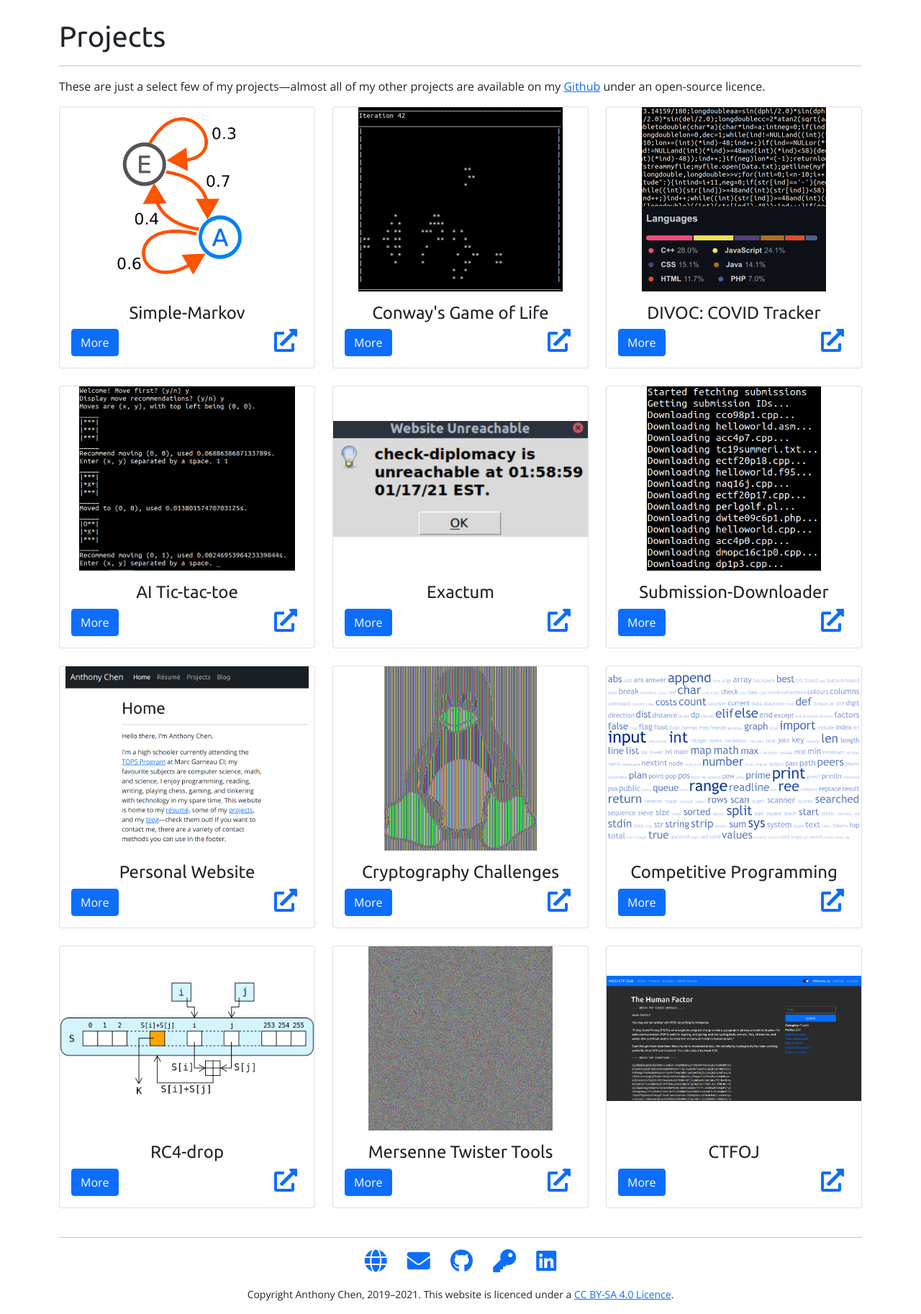
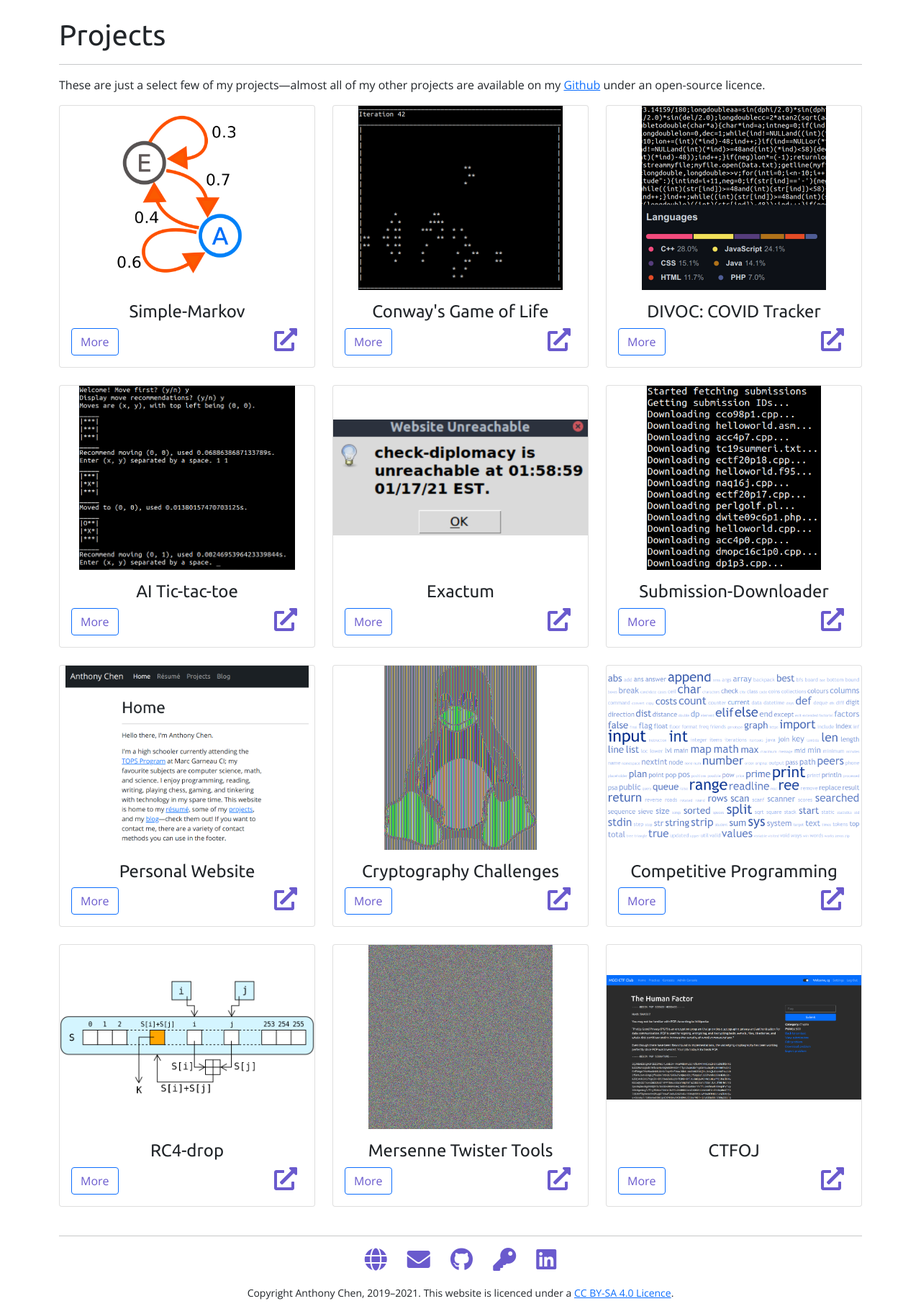
Before and after one commit to 0foxes/anthony-site, a PHP site: page /projects/ in a window 1280 px wide. Shown: the part 56-1882 px from the top of the page at 72% size. Run offline with PHP 8.4, Linux system fonts and the light colour scheme; some libraries are stand-ins or nearby versions.

Commit message:
more styling fixes

```diff
--- a/assets/css/style.css
+++ b/assets/css/style.css
@@ -2,12 +2,12 @@
 	font-family: 'Open Sans', sans-serif;
 }
 
-.page-header {
-	padding-top: 1.6em;
+.navbar-dark, .navbar-nav, .nav-link, h1, h2, h3, h4, h5, h6 {
+	font-family: 'Ubuntu', sans-serif;
 }
 
-.navbar-dark, .navbar-nav, .nav-link, h1, h2, h3, h4, h5, h6 {
-	font-family: 'Ubuntu', sans-serif;
+.page-header {
+	padding-top: 1.5em;
 }
 
 .copyright-text {
@@ -53,7 +53,7 @@
 	object-fit: cover;
 }
 
-/* blinking cursor mainly for headers, patterned off gnome-terminal */
+/* blinking class for underscores and the like */
 .blinking {
     animation: 1.2s blink step-end infinite;
 	-webkit-animation: 1.2s blink step-end infinite;
@@ -91,3 +91,16 @@
         opacity: 0;
     }
 }
+
+/* change bootstrap's colours so it looks better */
+.icon, .btn {
+    color: slateblue;
+}
+
+.icon:hover {
+    color: royalblue;
+}
+
+.btn:hover {
+    background-color: royalblue;
+}
--- a/projects/index.php
+++ b/projects/index.php
@@ -45,9 +45,9 @@
                         <img class="card-img-top card-image" src="/assets/img/aitic.png" alt="Network error, image failed to load.">
                         <div class="card-body">
                             <h4 class="card-title text-center">AI Tic-tac-toe</h4>
-                            <button type="button" class="btn btn-primary" data-bs-toggle="modal" data-bs-target="#modalZero">More</button>
+                            <button type="button" class="btn btn-outline-primary" data-bs-toggle="modal" data-bs-target="#modalZero">More</button>
                             <a href="https://github.com/slightlyskepticalpotat/ai-tictactoe">
-                                <i class="fas fa-external-link-alt fa-2x px-2 float-end"></i>
+                                <i class="fas fa-external-link-alt fa-2x px-2 icon float-end"></i>
                             </a>
                         </div>
                         <div class="modal fade" id="modalZero" tabindex="-1" aria-labelledby="modalZeroLabel" aria-hidden="true">
@@ -72,9 +72,9 @@
                         <img class="card-img-top card-image" src="/assets/img/rc4.png" alt="Network error, image failed to load.">
                         <div class="card-body">
                             <h4 class="card-title text-center">RC4-drop</h4>
-                            <button type="button" class="btn btn-primary" data-bs-toggle="modal" data-bs-target="#modalOne">More</button>
+                            <button type="button" class="btn btn-outline-primary" data-bs-toggle="modal" data-bs-target="#modalOne">More</button>
                             <a href="https://github.com/slightlyskepticalpotat/RC4-drop">
-                                <i class="fas fa-external-link-alt fa-2x px-2 float-end"></i>
+                                <i class="fas fa-external-link-alt fa-2x px-2 icon float-end"></i>
                             </a>
                         </div>
                         <div class="modal fade" id="modalOne" tabindex="-1" aria-labelledby="modalOneLabel" aria-hidden="true">
@@ -99,9 +99,9 @@
                         <img class="card-img-top card-image" src="/assets/img/cp.png" alt="Network error, image failed to load.">
                         <div class="card-body">
                             <h4 class="card-title text-center">Competitive Programming</h4>
-                            <button type="button" class="btn btn-primary" data-bs-toggle="modal" data-bs-target="#modalTwo">More</button>
+                            <button type="button" class="btn btn-outline-primary" data-bs-toggle="modal" data-bs-target="#modalTwo">More</button>
                             <a href="https://github.com/slightlyskepticalpotat/programming-solutions">
-                                <i class="fas fa-external-link-alt fa-2x px-2 float-end"></i>
+                                <i class="fas fa-external-link-alt fa-2x px-2 icon float-end"></i>
                             </a>
                         </div>
                         <div class="modal fade" id="modalTwo" tabindex="-1" aria-labelledby="modalTwoLabel" aria-hidden="true">
@@ -126,9 +126,9 @@
                         <img class="card-img-top card-image" src="/assets/img/ctfoj.png" alt="Network error, image failed to load.">
                         <div class="card-body">
                             <h4 class="card-title text-center">CTFOJ</h4>
-                            <button type="button" class="btn btn-primary" data-bs-toggle="modal" data-bs-target="#modalThree">More</button>
+                            <button type="button" class="btn btn-outline-primary" data-bs-toggle="modal" data-bs-target="#modalThree">More</button>
                             <a href="https://github.com/jdabtieu/CTFOJ">
-                                <i class="fas fa-external-link-alt fa-2x px-2 float-end"></i>
+                                <i class="fas fa-external-link-alt fa-2x px-2 icon float-end"></i>
                             </a>
                         </div>
                         <div class="modal fade" id="modalThree" tabindex="-1" aria-labelledby="modalThreeLabel" aria-hidden="true">
@@ -153,9 +153,9 @@
                         <img class="card-img-top card-image" src="/assets/img/website.png" alt="Network error, image failed to load.">
                         <div class="card-body">
                             <h4 class="card-title text-center">Personal Website</h4>
-                            <button type="button" class="btn btn-primary" data-bs-toggle="modal" data-bs-target="#modalFour">More</button>
+                            <button type="button" class="btn btn-outline-primary" data-bs-toggle="modal" data-bs-target="#modalFour">More</button>
                             <a href="https://github.com/slightlyskepticalpotat/chenanthony">
-                                <i class="fas fa-external-link-alt fa-2x px-2 float-end"></i>
+                                <i class="fas fa-external-link-alt fa-2x px-2 icon float-end"></i>
                             </a>
                         </div>
                         <div class="modal fade" id="modalFour" tabindex="-1" aria-labelledby="modalFourLabel" aria-hidden="true">
@@ -180,9 +180,9 @@
                         <img class="card-img-top card-image" src="/assets/img/subdl.png" alt="Network error, image failed to load.">
                         <div class="card-body">
                             <h4 class="card-title text-center">Submission-Downloader</h4>
-                            <button type="button" class="btn btn-primary" data-bs-toggle="modal" data-bs-target="#modalFive">More</button>
+                            <button type="button" class="btn btn-outline-primary" data-bs-toggle="modal" data-bs-target="#modalFive">More</button>
                             <a href="https://github.com/slightlyskepticalpotat/submission-downloader">
-                                <i class="fas fa-external-link-alt fa-2x px-2 float-end"></i>
+                                <i class="fas fa-external-link-alt fa-2x px-2 icon float-end"></i>
                             </a>
                         </div>
                         <div class="modal fade" id="modalFive" tabindex="-1" aria-labelledby="modalFiveLabel" aria-hidden="true">
@@ -207,9 +207,9 @@
                         <img class="card-img-top card-image" src="/assets/img/exactum.png" alt="Network error, image failed to load.">
                         <div class="card-body">
                             <h4 class="card-title text-center">Exactum</h4>
-                            <button type="button" class="btn btn-primary" data-bs-toggle="modal" data-bs-target="#modalSix">More</button>
+                            <button type="button" class="btn btn-outline-primary" data-bs-toggle="modal" data-bs-target="#modalSix">More</button>
                             <a href="https://github.com/slightlyskepticalpotat/exactum">
-                                <i class="fas fa-external-link-alt fa-2x px-2 float-end"></i>
+                                <i class="fas fa-external-link-alt fa-2x px-2 icon float-end"></i>
                             </a>
                         </div>
                         <div class="modal fade" id="modalSix" tabindex="-1" aria-labelledby="modalSixLabel" aria-hidden="true">
@@ -234,9 +234,9 @@
                         <img class="card-img-top card-image" src="/assets/img/conway.png" alt="Network error, image failed to load.">
                         <div class="card-body">
                             <h4 class="card-title text-center">Conway's Game of Life</h4>
-                            <button type="button" class="btn btn-primary" data-bs-toggle="modal" data-bs-target="#modalSeven">More</button>
+                            <button type="button" class="btn btn-outline-primary" data-bs-toggle="modal" data-bs-target="#modalSeven">More</button>
                             <a href="https://github.com/slightlyskepticalpotat/zoetrope-game-of-life">
-                                <i class="fas fa-external-link-alt fa-2x px-2 float-end"></i>
+                                <i class="fas fa-external-link-alt fa-2x px-2 icon float-end"></i>
                             </a>
                         </div>
                         <div class="modal fade" id="modalSeven" tabindex="-1" aria-labelledby="modalSevenLabel" aria-hidden="true">
@@ -261,9 +261,9 @@
                         <img class="card-img-top card-image" src="/assets/img/track.png" alt="Network error, image failed to load.">
                         <div class="card-body">
                             <h4 class="card-title text-center">DIVOC: COVID Tracker</h4>
-                            <button type="button" class="btn btn-primary" data-bs-toggle="modal" data-bs-target="#modalEight">More</button>
+                            <button type="button" class="btn btn-outline-primary" data-bs-toggle="modal" data-bs-target="#modalEight">More</button>
                             <a href="https://github.com/slightlyskepticalpotat/divoc">
-                                <i class="fas fa-external-link-alt fa-2x px-2 float-end"></i>
+                                <i class="fas fa-external-link-alt fa-2x px-2 icon float-end"></i>
                             </a>
                         </div>
                         <div class="modal fade" id="modalEight" tabindex="-1" aria-labelledby="modalEightLabel" aria-hidden="true">
@@ -288,9 +288,9 @@
                         <img class="card-img-top card-image" src="/assets/img/markov.png" alt="Network error, image failed to load.">
                         <div class="card-body">
                             <h4 class="card-title text-center">Simple-Markov</h4>
-                            <button type="button" class="btn btn-primary" data-bs-toggle="modal" data-bs-target="#modalNine">More</button>
+                            <button type="button" class="btn btn-outline-primary" data-bs-toggle="modal" data-bs-target="#modalNine">More</button>
                             <a href="https://github.com/slightlyskepticalpotat/simple-markov">
-                                <i class="fas fa-external-link-alt fa-2x px-2 float-end"></i>
+                                <i class="fas fa-external-link-alt fa-2x px-2 icon float-end"></i>
                             </a>
                         </div>
                         <div class="modal fade" id="modalNine" tabindex="-1" aria-labelledby="modalNineLabel" aria-hidden="true">
@@ -315,9 +315,9 @@
                         <img class="card-img-top card-image" src="/assets/img/aesecb.png" alt="Network error, image failed to load.">
                         <div class="card-body">
                             <h4 class="card-title text-center">Cryptography Challenges</h4>
-                            <button type="button" class="btn btn-primary" data-bs-toggle="modal" data-bs-target="#modalTen">More</button>
+                            <button type="button" class="btn btn-outline-primary" data-bs-toggle="modal" data-bs-target="#modalTen">More</button>
                             <a href="https://github.com/slightlyskepticalpotat/cryptopals-solutions">
-                                <i class="fas fa-external-link-alt fa-2x px-2 float-end"></i>
+                                <i class="fas fa-external-link-alt fa-2x px-2 icon float-end"></i>
                             </a>
                         </div>
                         <div class="modal fade" id="modalTen" tabindex="-1" aria-labelledby="modalTenLabel" aria-hidden="true">
@@ -342,9 +342,9 @@
                         <img class="card-img-top card-image" src="/assets/img/mt.png" alt="Network error, image failed to load.">
                         <div class="card-body">
                             <h4 class="card-title text-center">Mersenne Twister Tools</h4>
-                            <button type="button" class="btn btn-primary" data-bs-toggle="modal" data-bs-target="#modalEleven">More</button>
+                            <button type="button" class="btn btn-outline-primary" data-bs-toggle="modal" data-bs-target="#modalEleven">More</button>
                             <a href="https://github.com/slightlyskepticalpotat/mersenne-twister-tools">
-                                <i class="fas fa-external-link-alt fa-2x px-2 float-end"></i>
+                                <i class="fas fa-external-link-alt fa-2x px-2 icon float-end"></i>
                             </a>
                         </div>
                         <div class="modal fade" id="modalEleven" tabindex="-1" aria-labelledby="modalElevenLabel" aria-hidden="true">
@@ -376,27 +376,27 @@
         <ul class="list-inline">
             <li class="list-inline-item">
                 <a href="/">
-                    <i class="fa fa-globe fa-2x px-2"></i>
+                    <i class="fa fa-globe fa-2x px-2 icon"></i>
                 </a>
             </li>
             <li class="list-inline-item">
                 <a href="mailto:chenanthony365@gmail.com">
-                    <i class="fa fa-envelope fa-2x px-2"></i>
+                    <i class="fa fa-envelope fa-2x px-2 icon"></i>
                 </a>
             </li>
             <li class="list-inline-item">
                 <a href="https://github.com/slightlyskepticalpotat">
-                    <i class="fab fa-github fa-2x px-2"></i>
+                    <i class="fab fa-github fa-2x px-2 icon"></i>
                 </a>
             </li>
             <li class="list-inline-item">
                 <a href="/pgp/">
-                    <i class="fas fa-key fa-2x px-2"></i>
+                    <i class="fas fa-key fa-2x px-2 icon"></i>
                 </a>
             </li>
             <li class="list-inline-item">
                 <a href="https://www.linkedin.com/in/anthony-chen-512719207/">
-                    <i class="fab fa-linkedin fa-2x px-2"></i>
+                    <i class="fab fa-linkedin fa-2x px-2 icon"></i>
                 </a>
             </li>
         </ul>
```
Also changed, not shown: blog/index.html (+7 -7 lines), blog/post0/index.html (+5 -5 lines), index.html (+5 -5 lines), pgp/index.html (+5 -5 lines).
